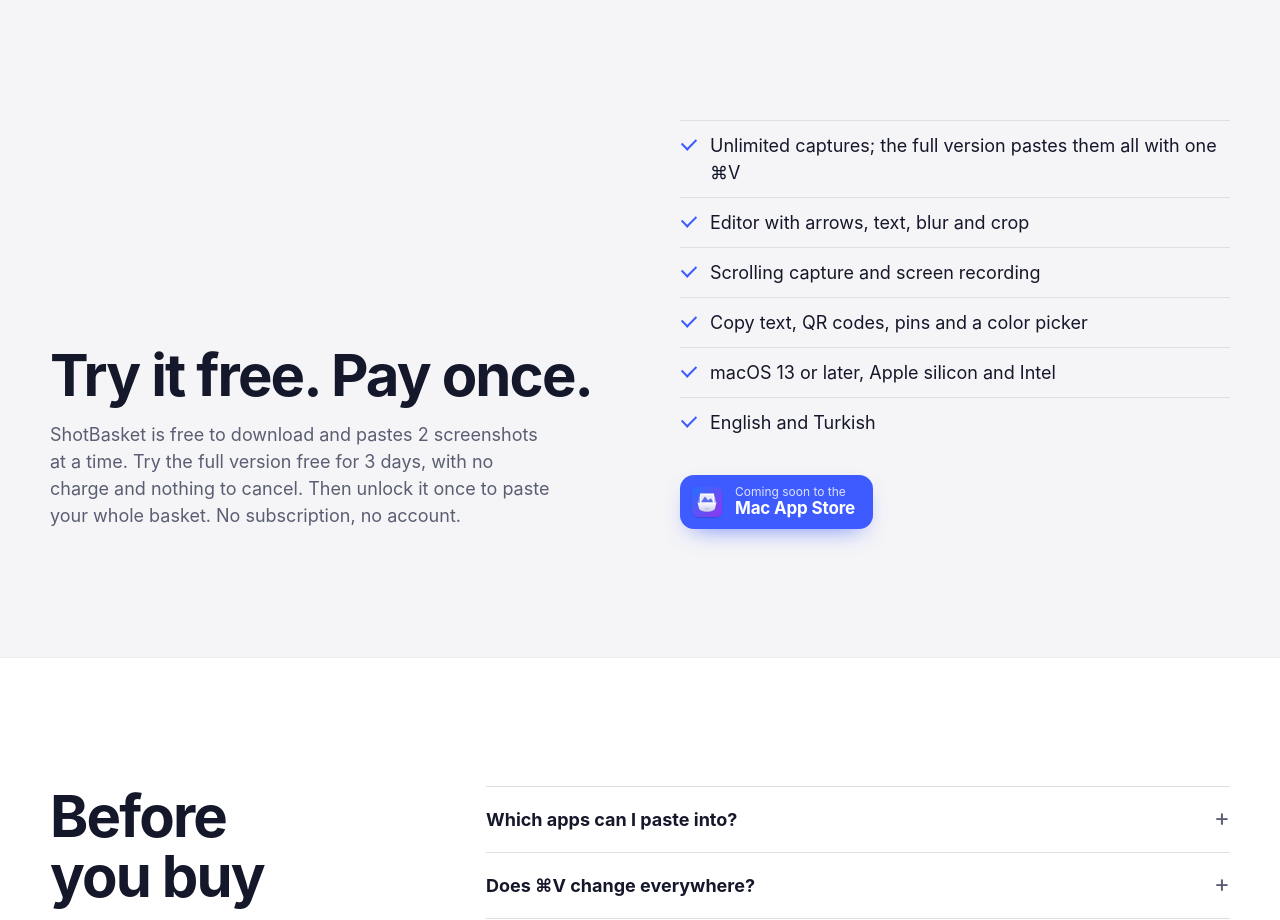
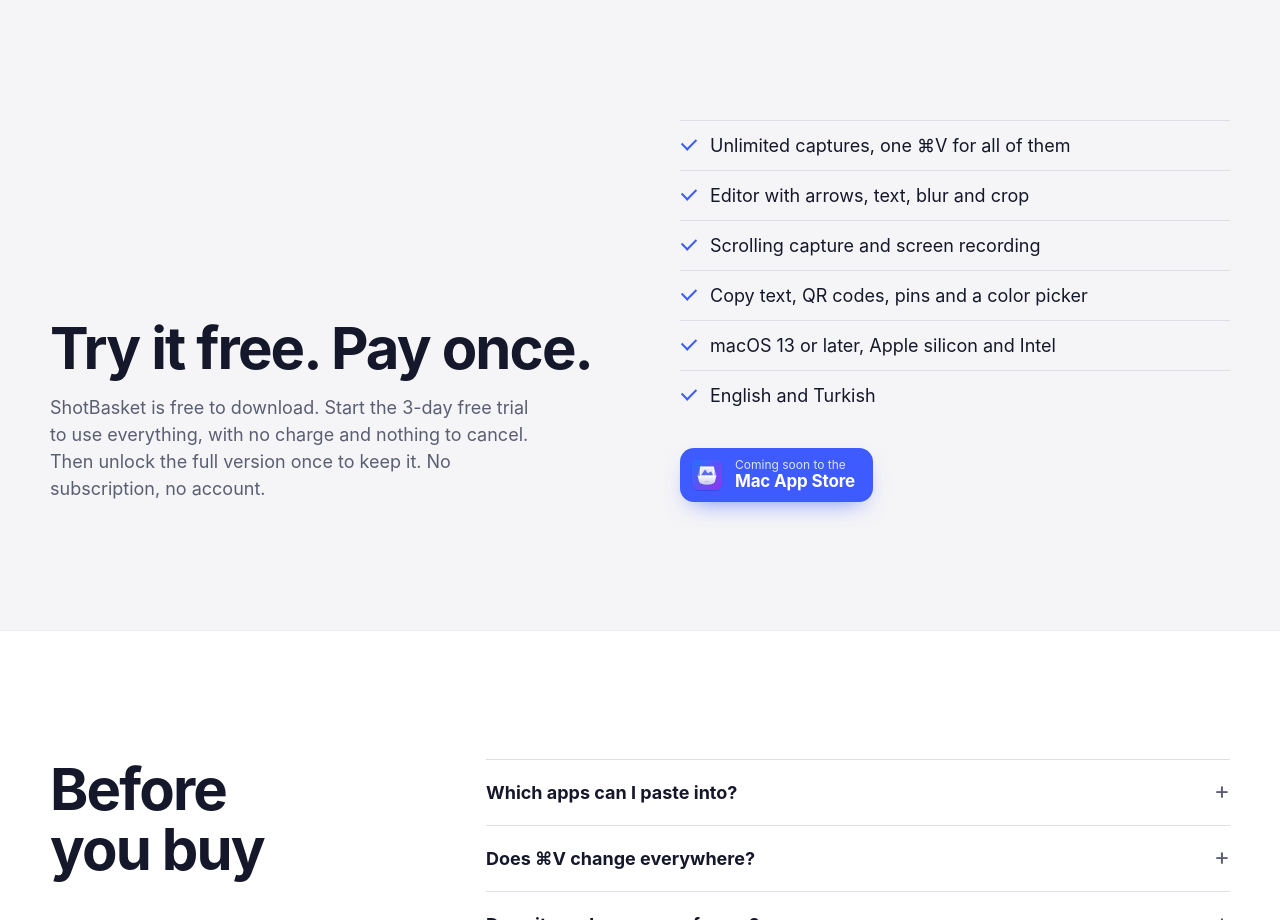
Before and after one commit to shotbasket/shotbasket.github.io, a plain HTML site: page index.html in a window 1280 px wide. Shown: the part 6380-7300 px from the top of the page. Drawn offline with Linux system fonts and the light colour scheme.

Commit message:
Publish website from 78abded

```diff
--- a/index.html
+++ b/index.html
@@ -94,8 +94,8 @@
 
   <section class="price" id="price">
     <div class="wrap">
-      <div class="price-main"><h2>Try it free. Pay once.</h2><p>ShotBasket is free to download and pastes 2 screenshots at a time. Try the full version free for 3 days, with no charge and nothing to cancel. Then unlock it once to paste your whole basket. No subscription, no account.</p></div>
-      <div class="price-side"><ul><li>Unlimited captures; the full version pastes them all with one ⌘V</li><li>Editor with arrows, text, blur and crop</li><li>Scrolling capture and screen recording</li><li>Copy text, QR codes, pins and a color picker</li><li>macOS 13 or later, Apple silicon and Intel</li><li>English and Turkish</li></ul><a class="store" href="#main"><img src="assets/icon-256.png" alt="" width="34" height="34"><span><small>Coming soon to the</small><b>Mac App Store</b></span></a></div>
+      <div class="price-main"><h2>Try it free. Pay once.</h2><p>ShotBasket is free to download. Start the 3-day free trial to use everything, with no charge and nothing to cancel. Then unlock the full version once to keep it. No subscription, no account.</p></div>
+      <div class="price-side"><ul><li>Unlimited captures, one ⌘V for all of them</li><li>Editor with arrows, text, blur and crop</li><li>Scrolling capture and screen recording</li><li>Copy text, QR codes, pins and a color picker</li><li>macOS 13 or later, Apple silicon and Intel</li><li>English and Turkish</li></ul><a class="store" href="#main"><img src="assets/icon-256.png" alt="" width="34" height="34"><span><small>Coming soon to the</small><b>Mac App Store</b></span></a></div>
     </div>
   </section>
 
```
Also changed, not shown: tr/index.html (+2 -2 lines).
